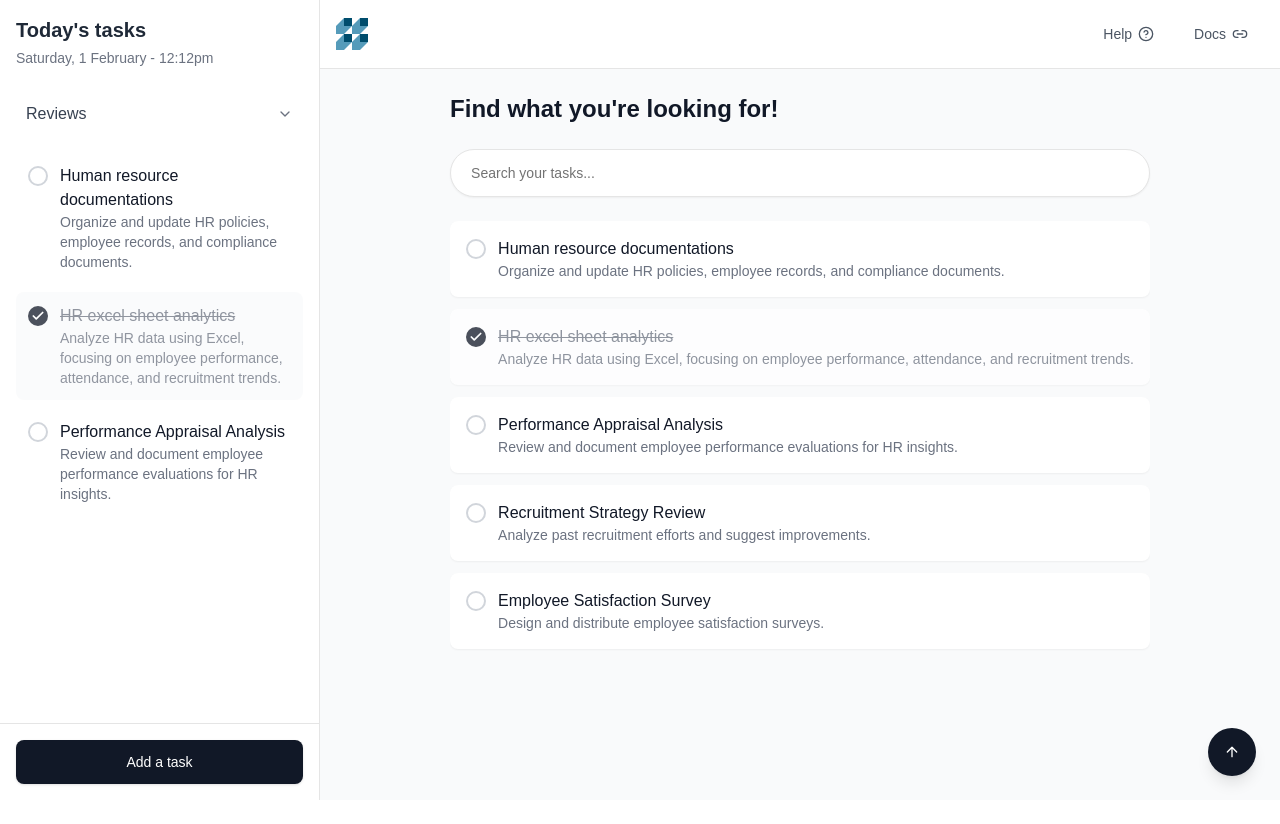
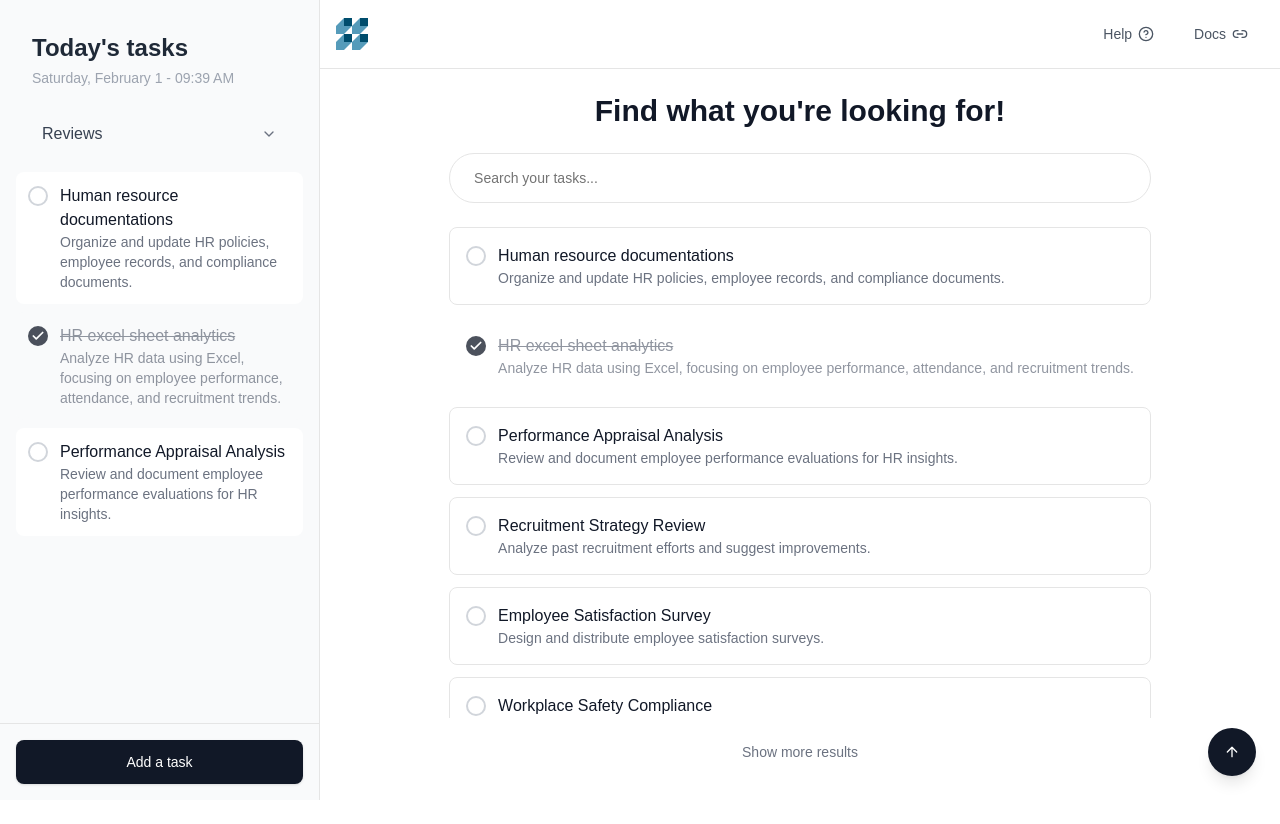
Before and after one commit to AbhishekNaik1112/GradeFlow, a Next.js app in the folder client/: page /mainpage in a window 1280 px wide. Shown: the top 824 px of the page. Before the commit the page ends 800 px from the top, so only its background shows below. Built offline with nearby package versions, Linux system fonts and the light colour scheme.

Commit message:
User Experience updation

```diff
--- a/client/app/(root)/(home)/mainpage/page.tsx
+++ b/client/app/(root)/(home)/mainpage/page.tsx
@@ -6,7 +6,14 @@ import { Input } from "@/components/ui/input";
 import { Button } from "@/components/ui/button";
 import { ArrowUp, Check, X } from "lucide-react";
 
+import * as React from "react"
+const tags = Array.from({ length: 50 }).map(
+  (_, i, a) => `v1.2.0-beta.${a.length - i}`
+)
+// import {ScrollArea} from "@/components/ui/scroll-area"
+// import {Separator} from "@/components/ui/separator"
 export default function TaskManager() {
+
   const [searchQuery, setSearchQuery] = useState("");
   const [showAllTasks, setShowAllTasks] = useState(false);
   const [tasks, setTasks] = useState([
@@ -15,12 +22,12 @@ export default function TaskManager() {
     { id: 3, title: "Performance Appraisal Analysis", description: "Review and document employee performance evaluations for HR insights.", completed: false },
     { id: 4, title: "Recruitment Strategy Review", description: "Analyze past recruitment efforts and suggest improvements.", completed: false },
     { id: 5, title: "Employee Satisfaction Survey", description: "Design and distribute employee satisfaction surveys.", completed: false },
-    // { id: 6, title: "Workplace Safety Compliance", description: "Ensure that the workplace adheres to safety regulations.", completed: false },
-    // { id: 7, title: "Training Program Development", description: "Develop training programs for employee upskilling.", completed: false },
-    // { id: 8, title: "Onboarding Process Optimization", description: "Improve onboarding experience for new hires.", completed: false },
-    // { id: 9, title: "HR Policy Updates", description: "Review and update outdated HR policies.", completed: false },
-    // { id: 10, title: "Employee Exit Interviews", description: "Conduct and document exit interviews.", completed: false },
-    // { id: 11, title: "Diversity and Inclusion Strategy", description: "Evaluate diversity efforts and propose new initiatives.", completed: false }
+    { id: 6, title: "Workplace Safety Compliance", description: "Ensure that the workplace adheres to safety regulations.", completed: false },
+    { id: 7, title: "Training Program Development", description: "Develop training programs for employee upskilling.", completed: false },
+    { id: 8, title: "Onboarding Process Optimization", description: "Improve onboarding experience for new hires.", completed: false },
+    { id: 9, title: "HR Policy Updates", description: "Review and update outdated HR policies.", completed: false },
+    { id: 10, title: "Employee Exit Interviews", description: "Conduct and document exit interviews.", completed: false },
+    { id: 11, title: "Diversity and Inclusion Strategy", description: "Evaluate diversity efforts and propose new initiatives.", completed: false }
   ]);
 
   const scrollContainerRef = useRef<HTMLDivElement>(null);
@@ -33,36 +40,35 @@ export default function TaskManager() {
 
   return (
     <div className="h-screen bg-gray-50 flex flex-col">
-      <main className="flex-1 p-6 bg-gray-50 flex flex-col">
+      <main className="flex-1 p-6 bg-white flex flex-col h-[40%]">
 
         <div className="max-w-3xl mx-auto flex-1 flex flex-col">
-          <h2 className="mb-6 text-2xl font-bold text-gray-900">Find what you're looking for!</h2>
+          <h2 className="mb-6 text-3xl font-semibold text-gray-900 text-center">Find what you're looking for!</h2>
 
           {/* Search Bar */}
           <div className="relative">
             <Input
               placeholder="Search your tasks..."
-              className="mb-6 bg-white rounded-full h-12 p-5 shadow-sm pr-12 appearance-none"
+              className="mb-6 bg-white rounded-full h-12 p-6 pr-12 appearance-none shadow-none border"
               value={searchQuery}
               onChange={(e) => setSearchQuery(e.target.value)}
             />
             {searchQuery && (
               <X
-                className="absolute right-4 top-1/2 transform -translate-y-1/2 h-5 w-5 text-gray-500 cursor-pointer"
+                className="absolute right-5 top-6 transform -translate-y-1/2 h-5 w-5 text-gray-500 cursor-pointer"
                 onClick={() => setSearchQuery("")}
               />
             )}
           </div>
 
           {/* Scrollable Task List */}
-          <ScrollArea ref={scrollContainerRef} className="flex-1">
+          <ScrollArea ref={scrollContainerRef} className="h-[45%] w-full">
 
             <div className="space-y-3">
               {tasks.slice(0, showAllTasks ? tasks.length : 10).map((task) => (
                 <div
                   key={task.id}
-                  className={`rounded-lg p-4 bg-white shadow-sm hover:shadow-md transition-all ${
-                    task.completed ? "opacity-75" : ""
+                  className={`rounded-lg p-4 bg-white hover:opacity-70 cursor-pointer transition-all ${task.completed ? "opacity-75 border border-white" : "border"
                     }`}
                 >
                   <div className="flex items-start gap-3">
@@ -90,25 +96,26 @@ export default function TaskManager() {
               ))}
             </div>
 
+          </ScrollArea>
+
           {/* Show More Results Button */}
           {!showAllTasks && tasks.length > 10 && (
             <div className="py-4 flex justify-center">
-                <Button variant="ghost" className="text-gray-600 hover:bg-gray-100" onClick={() => setShowAllTasks(true)}>
+              <Button variant="ghost" className="text-gray-500 hover:bg-gray-100" onClick={() => setShowAllTasks(true)}>
                 Show more results
               </Button>
             </div>
           )}
-          </ScrollArea>
         </div>
-      </main>
+      </main >
 
       {/* Scroll to Top Button */}
-      <Button
+      < Button
         className="fixed bottom-6 right-6 rounded-full bg-gray-900 hover:bg-gray-800 h-12 w-12 shadow-lg transition-transform hover:scale-105"
         onClick={scrollToTop}
       >
         <ArrowUp className="h-4 w-4 text-white" />
-      </Button>
-    </div>
+      </Button >
+    </div >
   );
 }
--- a/client/app/globals.css
+++ b/client/app/globals.css
@@ -4,6 +4,7 @@
 
 body {
   font-family: Arial, Helvetica, sans-serif;
+  overflow: hidden;
 }
 
 /* From Uiverse.io by Shoh2008 */
--- a/client/components/ui/sidebar.tsx
+++ b/client/components/ui/sidebar.tsx
@@ -4,6 +4,7 @@ import { ScrollArea } from "@/components/ui/scroll-area"
 import { Button } from "@/components/ui/button"
 import { ChevronDown, Check } from "lucide-react"
 import Link from "next/link";
+import { useEffect, useState } from "react";
 
 
 export default function Sidebar({
@@ -13,14 +14,28 @@ export default function Sidebar({
   tasks: any[]
   toggleTaskCompletion: (taskId: number) => void
 }) {
+
+  const [currentTime, setCurrentTime] = useState(new Date());
+
+  useEffect(() => {
+    const interval = setInterval(() => {
+      setCurrentTime(new Date());
+    }, 1000); // Update every second
+
+    return () => clearInterval(interval);
+  }, []);
+
   return (
-    <div className="w-1/4 h-screen border-r bg-white flex flex-col">
+    <div className="w-1/4 h-screen border-r bg-gray-50 flex flex-col">
 
-      <div className="p-4 pb-0">
+      <div className="p-8 pb-0">
         <div className="mb-6">
-          <h1 className="text-xl font-semibold text-gray-800">Today's tasks</h1>
-          <p className="text-sm text-gray-500 mt-1">Saturday, 1 February - 12:12pm</p>
-        </div>
+          <h1 className="text-2xl font-semibold text-gray-800">Today's tasks</h1>
+          <p className="text-sm font-extralight text-gray-400 mt-1">
+            {currentTime.toLocaleDateString("en-US", { weekday: "long", day: "numeric", month: "long" })} -{" "}
+            {currentTime.toLocaleTimeString("en-US", { hour: "2-digit", minute: "2-digit" })}
+          </p>
+          </div>
 
         <div className="mb-4">
           <button className="flex w-full items-center justify-between rounded-lg p-2.5 hover:bg-gray-50 transition-colors">
```
Lines whose indentation alone changed are shown as unchanged.
